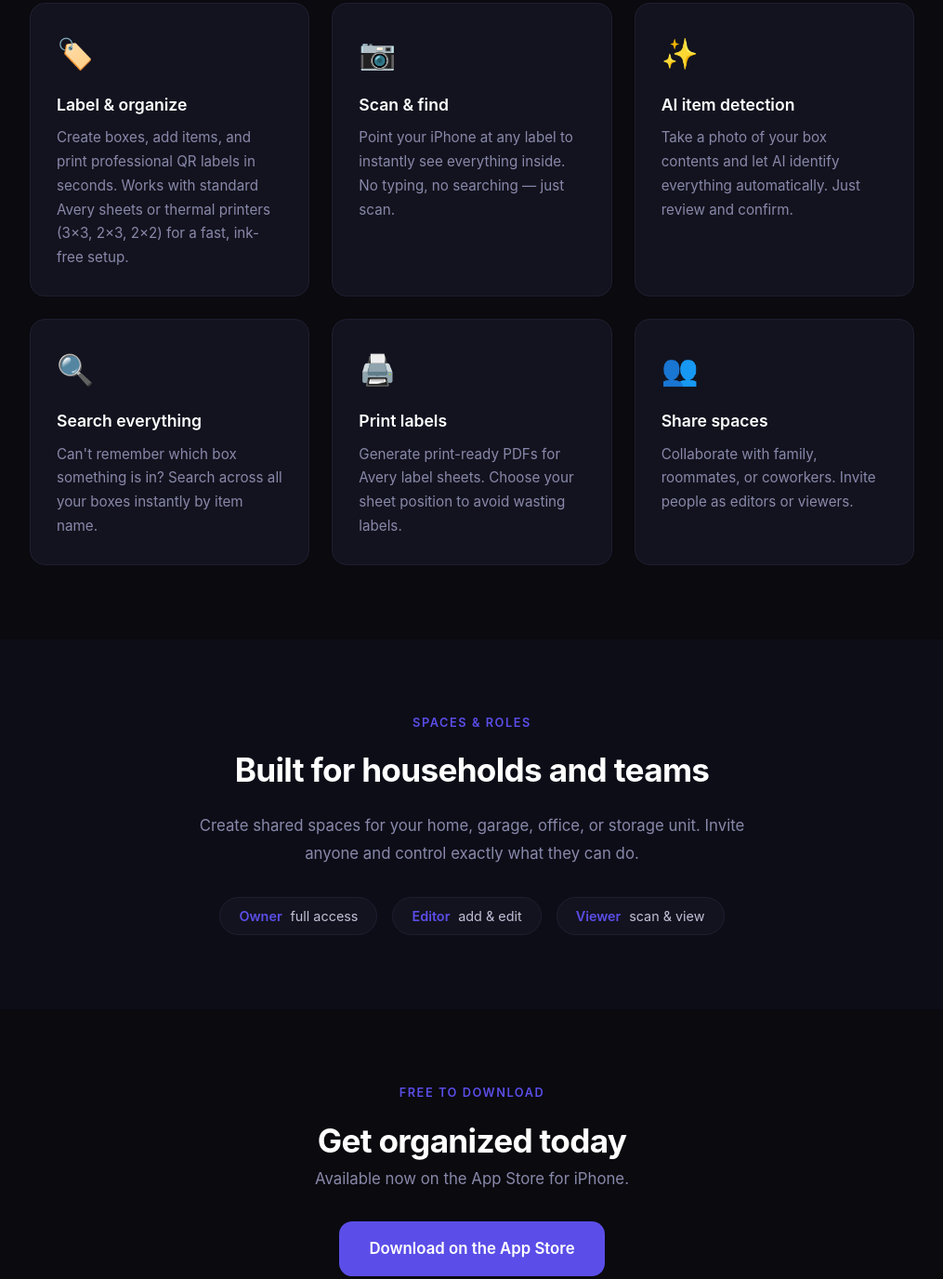
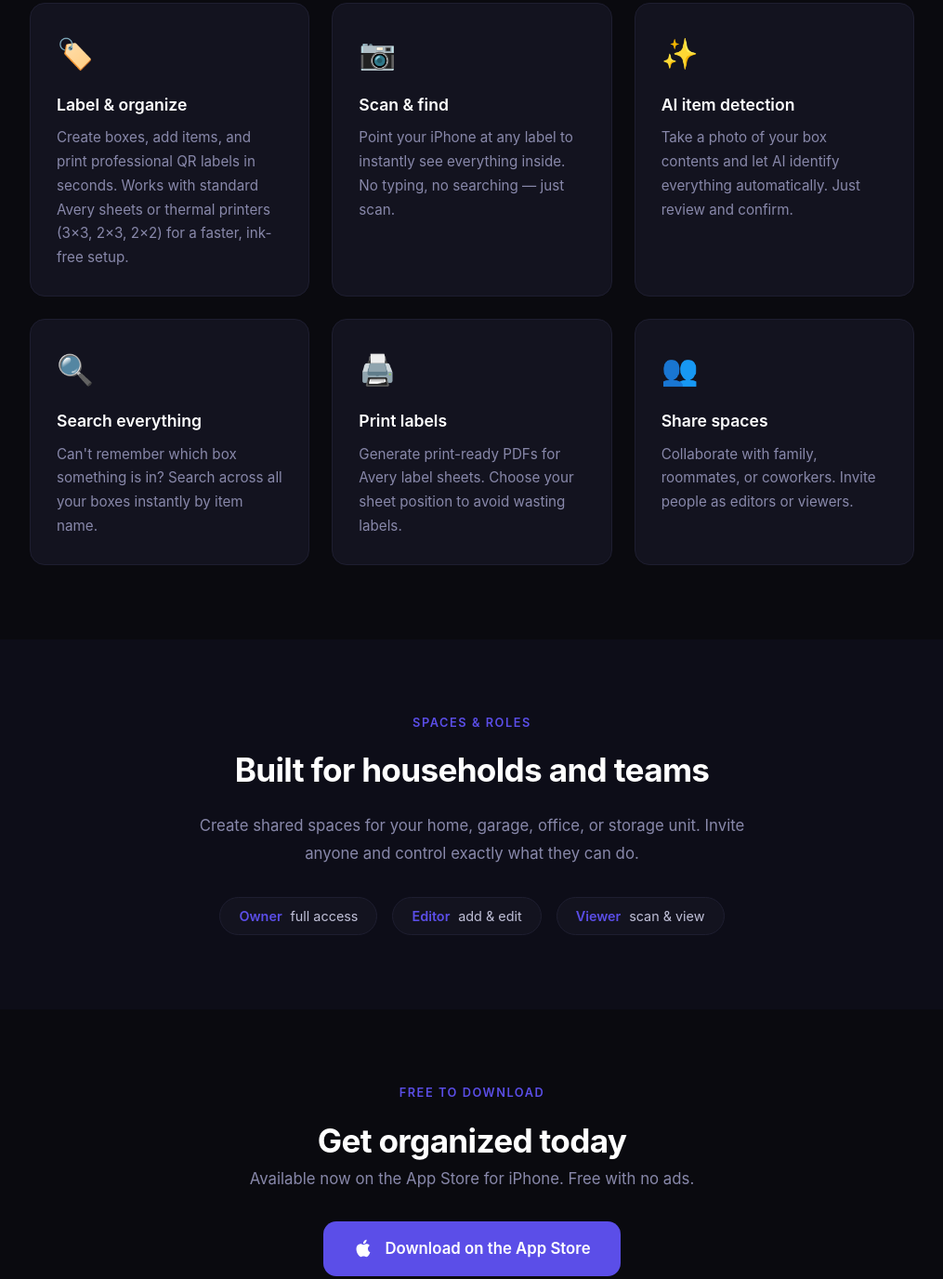
Before and after one commit to rish197-dev/WhatsInThatBox, a plain HTML site: page index.html in a window 1280 px wide. Shown: the part 1014-2390 px from the top of the page at 93% size, without its empty margins (132-1147 px from the left). Drawn offline with Linux system fonts and the light colour scheme.

Commit message:
Update index.html

```diff
--- a/index.html
+++ b/index.html
@@ -47,6 +47,7 @@
     <p class="subtitle">Smart Storage For Every Space.</p>
     <p class="description">Stop digging through boxes trying to remember what's inside. Label your storage with QR codes, photograph the contents, and find anything instantly — just scan the label.</p>
     <a href="https://apps.apple.com/app/whats-in-that-box/id6761342939" target="_blank" class="appstore-btn">
+        <svg width="22" height="22" viewBox="0 0 24 24" fill="white"><path d="M18.71 19.5c-.83 1.24-1.71 2.45-3.05 2.47-1.34.03-1.77-.79-3.29-.79-1.53 0-2 .77-3.27.82-1.31.05-2.3-1.32-3.14-2.53C4.25 17 2.94 12.45 4.7 9.39c.87-1.52 2.43-2.48 4.12-2.51 1.28-.02 2.5.87 3.29.87.78 0 2.26-1.07 3.8-.91.65.03 2.47.26 3.64 1.98-.09.06-2.17 1.28-2.15 3.81.03 3.02 2.65 4.03 2.68 4.04-.03.07-.42 1.44-1.38 2.83M13 3.5c.73-.83 1.94-1.46 2.94-1.5.13 1.17-.34 2.35-1.04 3.19-.69.85-1.83 1.51-2.95 1.42-.15-1.15.41-2.35 1.05-3.11z"/></svg>
         Download on the App Store
     </a>
 </section>
@@ -55,43 +56,35 @@
     <div class="section-label">Features</div>
     <div class="section-title">Everything your storage needs</div>
     <div class="features-grid">
-
         <div class="feature-card">
             <div class="feature-icon">🏷️</div>
             <h3>Label & organize</h3>
-            <p>Create boxes, add items, and print professional QR labels in seconds. Works with standard Avery sheets or thermal printers (3×3, 2×3, 2×2) for a fast, ink-free setup.</p>
-        </div>
-
+            <p>Create boxes, add items, and print professional QR labels in seconds. Works with standard Avery sheets or thermal printers (3×3, 2×3, 2×2) for a faster, ink-free setup.</p>       </div>
         <div class="feature-card">
             <div class="feature-icon">📷</div>
             <h3>Scan & find</h3>
             <p>Point your iPhone at any label to instantly see everything inside. No typing, no searching — just scan.</p>
         </div>
-
         <div class="feature-card">
             <div class="feature-icon">✨</div>
             <h3>AI item detection</h3>
             <p>Take a photo of your box contents and let AI identify everything automatically. Just review and confirm.</p>
         </div>
-
         <div class="feature-card">
             <div class="feature-icon">🔍</div>
             <h3>Search everything</h3>
             <p>Can't remember which box something is in? Search across all your boxes instantly by item name.</p>
         </div>
-
         <div class="feature-card">
             <div class="feature-icon">🖨️</div>
             <h3>Print labels</h3>
             <p>Generate print-ready PDFs for Avery label sheets. Choose your sheet position to avoid wasting labels.</p>
         </div>
-
         <div class="feature-card">
             <div class="feature-icon">👥</div>
             <h3>Share spaces</h3>
             <p>Collaborate with family, roommates, or coworkers. Invite people as editors or viewers.</p>
         </div>
-
     </div>
 </section>
 
@@ -111,8 +104,9 @@
 <section class="cta-section">
     <div class="section-label">Free to download</div>
     <div class="section-title">Get organized today</div>
-    <p>Available now on the App Store for iPhone.</p>
+    <p>Available now on the App Store for iPhone. Free with no ads.</p>
     <a href="https://apps.apple.com/app/whats-in-that-box/id6761342939" target="_blank" class="appstore-btn">
+        <svg width="22" height="22" viewBox="0 0 24 24" fill="white"><path d="M18.71 19.5c-.83 1.24-1.71 2.45-3.05 2.47-1.34.03-1.77-.79-3.29-.79-1.53 0-2 .77-3.27.82-1.31.05-2.3-1.32-3.14-2.53C4.25 17 2.94 12.45 4.7 9.39c.87-1.52 2.43-2.48 4.12-2.51 1.28-.02 2.5.87 3.29.87.78 0 2.26-1.07 3.8-.91.65.03 2.47.26 3.64 1.98-.09.06-2.17 1.28-2.15 3.81.03 3.02 2.65 4.03 2.68 4.04-.03.07-.42 1.44-1.38 2.83M13 3.5c.73-.83 1.94-1.46 2.94-1.5.13 1.17-.34 2.35-1.04 3.19-.69.85-1.83 1.51-2.95 1.42-.15-1.15.41-2.35 1.05-3.11z"/></svg>
         Download on the App Store
     </a>
 </section>
```
